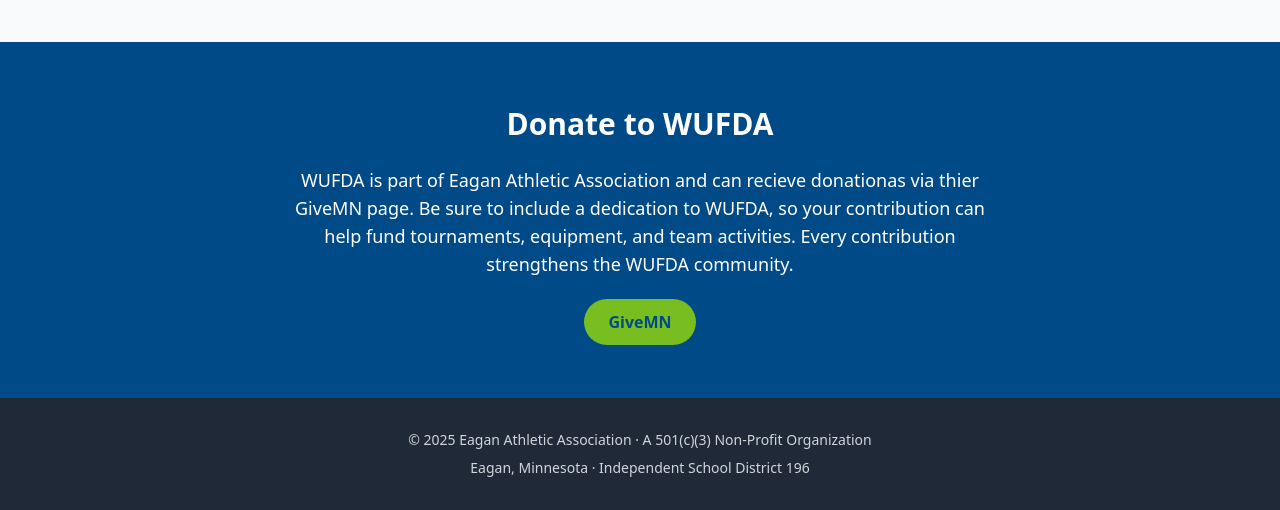
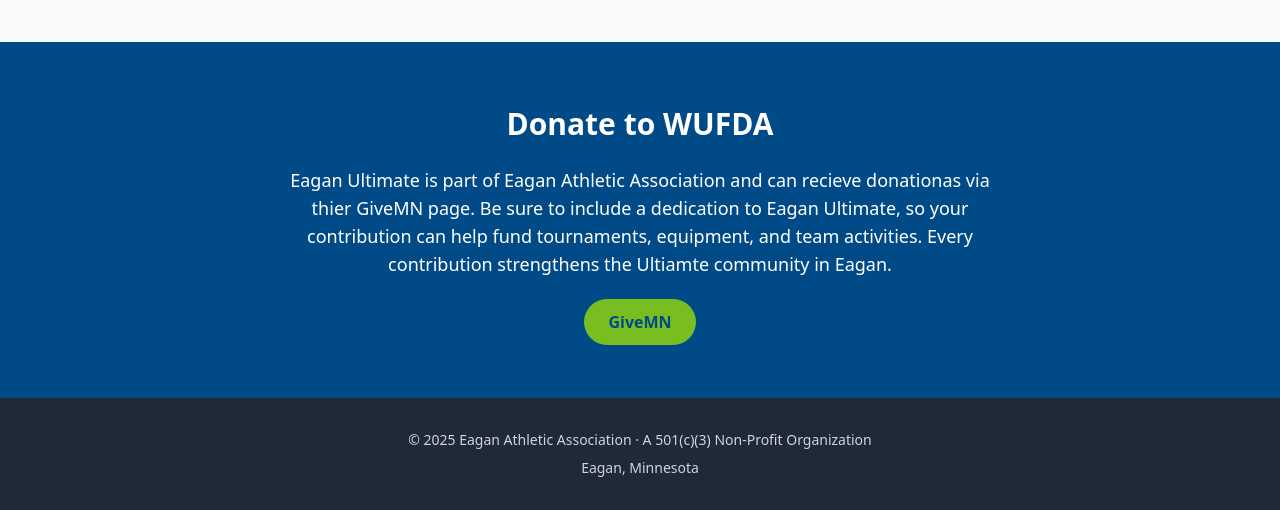
Before and after one commit to gscottwalters/eaganWufdaBoosters, a plain HTML site: page index.html in a window 1280 px wide. Shown: the part 2349-2859 px from the top of the page. Drawn offline with nearby package versions, Linux system fonts and the light colour scheme.

Commit message:
corrected some WUFDA language in the footer" "

```diff
--- a/index.html
+++ b/index.html
@@ -103,7 +103,7 @@
   <section id="donate" class="py-16 bg-[var(--eagan-blue)] text-white text-center">
     <div class="max-w-3xl mx-auto px-6">
       <h3 class="text-3xl font-bold mb-6">Donate to WUFDA</h3>
-      <p class="text-lg mb-8">WUFDA is part of Eagan Athletic Association and can recieve donationas via thier GiveMN page. Be sure to include a dedication to WUFDA, so your contribution can  help fund tournaments, equipment, and team activities. Every contribution strengthens the WUFDA community.</p>
+      <p class="text-lg mb-8">Eagan Ultimate is part of Eagan Athletic Association and can recieve donationas via thier GiveMN page. Be sure to include a dedication to Eagan Ultimate, so your contribution can help fund tournaments, equipment, and team activities. Every contribution strengthens the Ultiamte community in Eagan.</p>
       <a href="https://www.givemn.org/organization/Eagan-Athletic-Association" class="bg-[var(--eagan-green)] text-[var(--eagan-blue)] px-6 py-3 rounded-full font-semibold hover:bg-white transition">GiveMN</a>
     </div>
   </section>
@@ -112,7 +112,7 @@
   <footer class="bg-gray-800 text-gray-300 py-8">
     <div class="max-w-6xl mx-auto px-6 text-center text-sm">
       <p>&copy; 2025 Eagan Athletic Association · A 501(c)(3) Non-Profit Organization</p>
-      <p class="mt-2">Eagan, Minnesota · Independent School District 196</p>
+      <p class="mt-2">Eagan, Minnesota</p>
     </div>
   </footer>
 </body>
```
